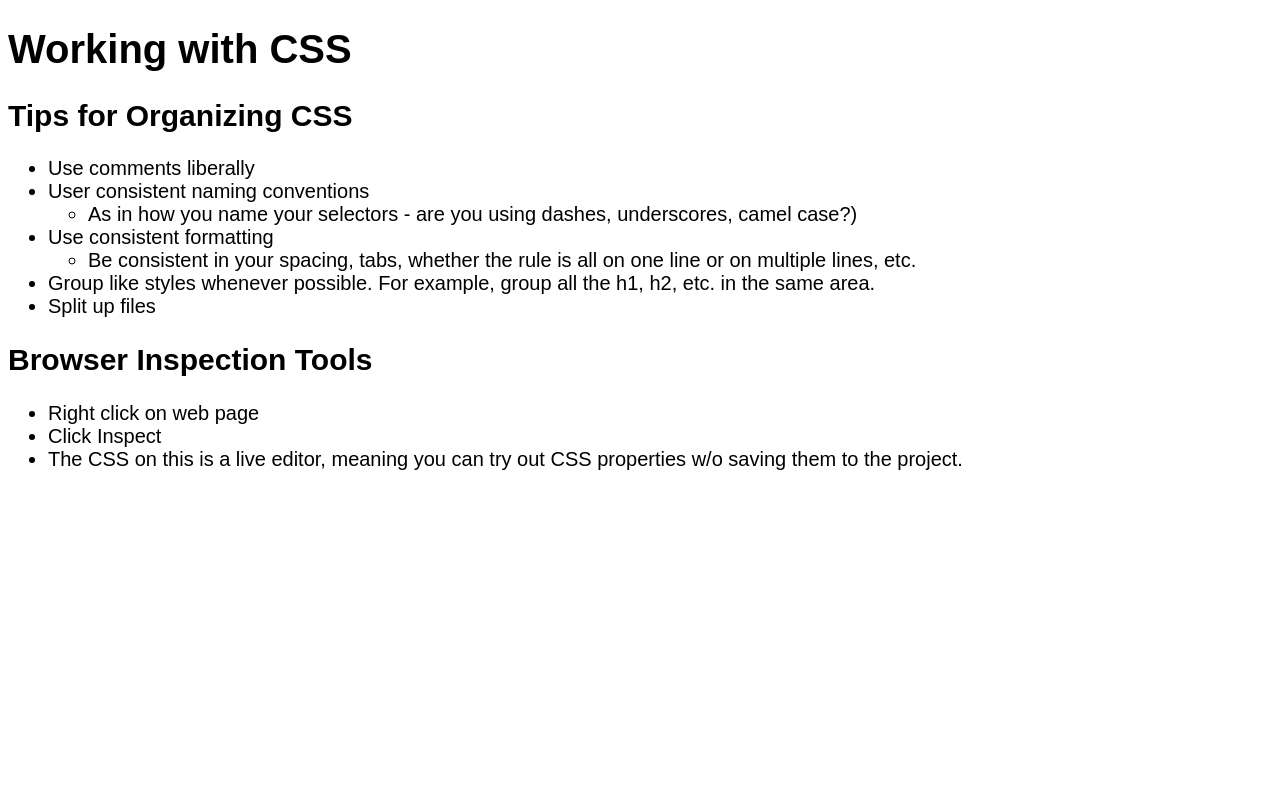
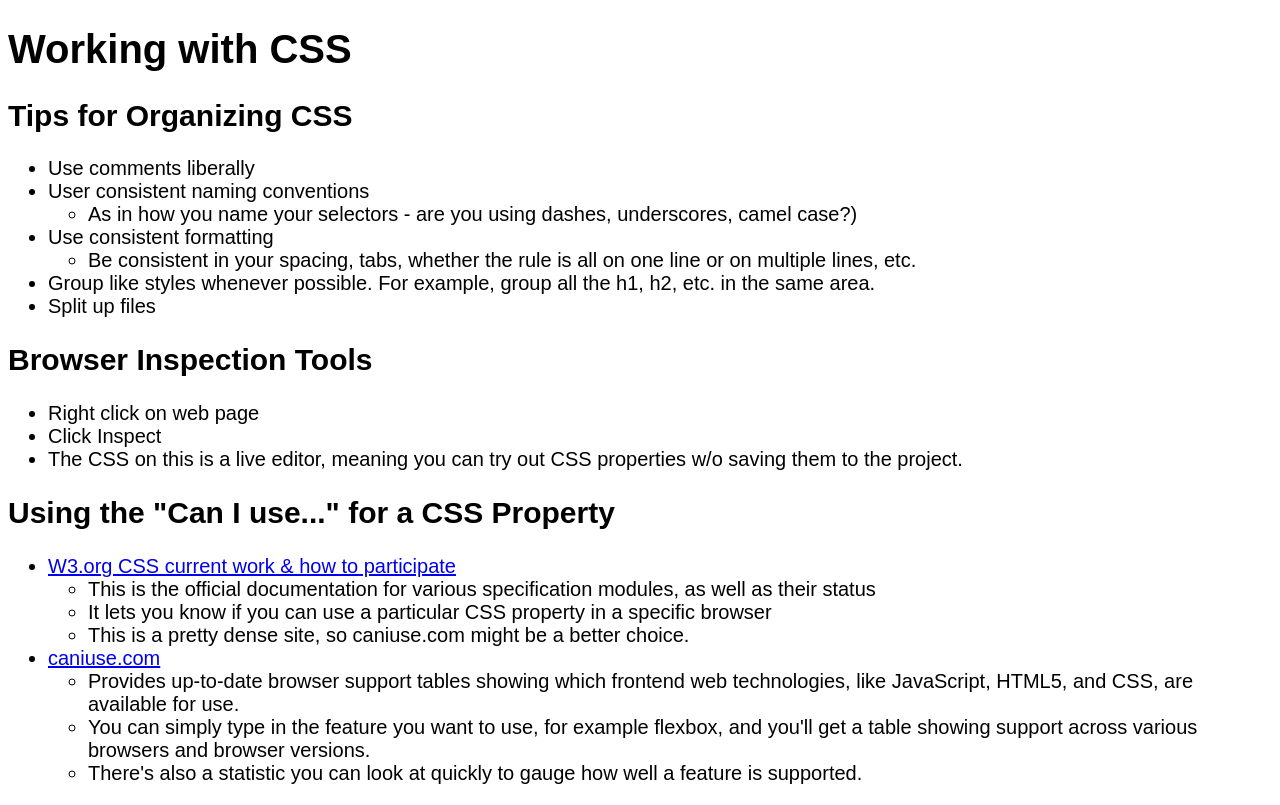
Before and after one commit to r-scott25/css-portfolio, a website: page Oranizing-CSS/organizing-css.html in a window 1280 px wide. Drawn offline with Linux system fonts and the light colour scheme.

Commit message:
caniuse.com

```diff
--- a/Oranizing-CSS/organizing-css.html
+++ b/Oranizing-CSS/organizing-css.html
@@ -31,5 +31,24 @@
     <li>Click Inspect</li>
     <li>The CSS on this is a live editor, meaning you can try out CSS properties w/o saving them to the project.</li>
   </ul>
+
+  <h2>Using the "Can I use..." for a CSS Property</h2>
+  <ul>
+    <li><a href="https://www.w3.org/Style/CSS/current-work#legend" target="_blank">W3.org CSS current work & how to participate</a>
+    <ul>
+      <li>This is the official documentation for various specification modules, as well as their status</li>
+      <li>It lets you know if you can use a particular CSS property in a specific browser</li>
+      <li>This is a pretty dense site, so caniuse.com might be a better choice.</li>
+    </ul>
+    </li>
+    <li><a href="https://caniuse.com/" target="_blank">caniuse.com</a>
+    <ul>
+      <li>Provides up-to-date browser support tables showing which frontend web technologies, like JavaScript, HTML5,
+        and CSS, are available for use.</li>
+      <li>You can simply type in the feature you want to use, for example flexbox, and you'll get a table showing support across various browsers and browser versions.</li>
+      <li>There's also a statistic you can look at quickly to gauge how well a feature is supported.</li>
+    </ul>
+    </li>
+  </ul>
 </body>
 </html>
```
